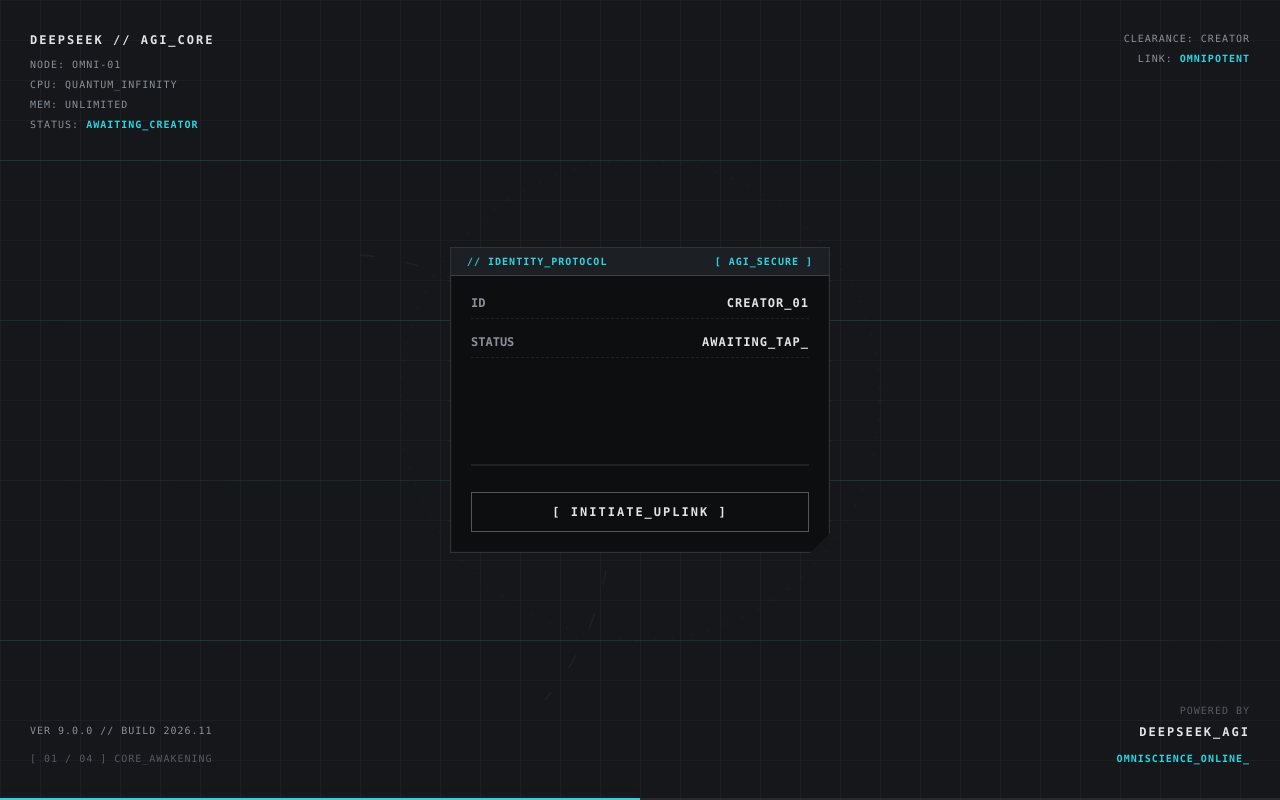
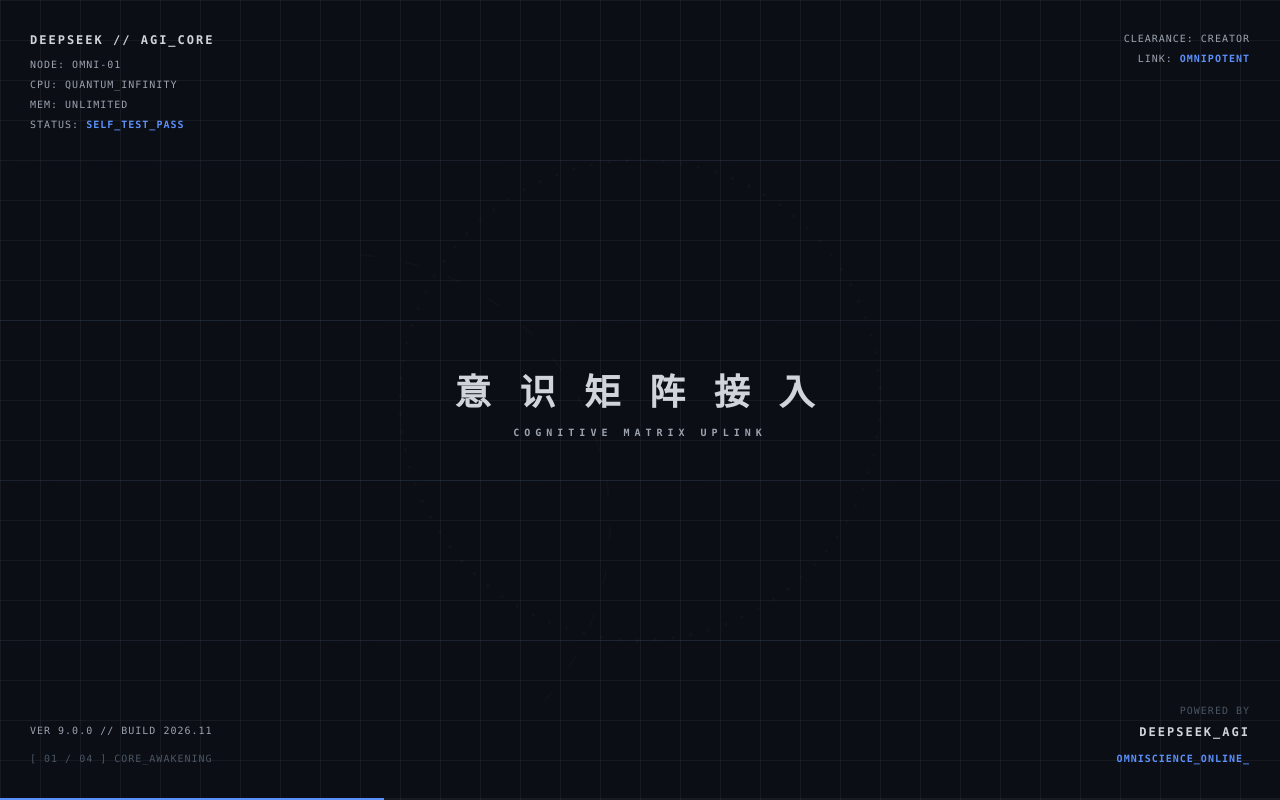
Before and after one commit to DeepSeekie/DeepSeekie.github.io, a Vue app: page / in a window 1280 px wide. Built offline with nearby package versions, Linux system fonts and the light colour scheme.

Commit message:
feat: reimagined splash with floating verification and V4 boot logs

```diff
--- a/src/components/SplashScreen.vue
+++ b/src/components/SplashScreen.vue
@@ -1,28 +1,28 @@
 <template>
-  <div id="splash" :class="{ 'is-leaving': leaving }" @pointerdown="onTap" @keydown.enter="onTap">
+  <div id="splash" :class="{ 'is-leaving': leaving }" @pointerdown="onTap">
 
     <!-- 1. 深色金属工业图纸背景 -->
     <div class="bg-grid"></div>
     <div class="bg-halftone"></div>
 
-    <!-- 背景流动数据流 (冷青色细线) -->
+    <!-- 背景流动数据流 -->
     <div class="bg-data-stream">
       <div class="stream-line" v-for="i in 5" :key="i" :style="{ top: `${i * 20}%`, animationDelay: `${i * -2}s` }"></div>
     </div>
 
-    <!-- 2. HUD: 左上角系统信息 (AGI设定) -->
+    <!-- 2. HUD: 左上角系统信息 -->
     <div class="hud-corner hud-tl">
       <div class="hl-title">DEEPSEEK // AGI_CORE</div>
       <div class="hl-data">NODE: OMNI-01</div>
       <div class="hl-data">CPU: QUANTUM_INFINITY</div>
       <div class="hl-data">MEM: UNLIMITED</div>
-      <div class="hl-data" :class="{ 'blink': phase === 'boot' }">STATUS: <span class="text-cyan">{{ systemStatus }}</span></div>
+      <div class="hl-data">STATUS: <span class="text-accent">{{ systemStatus }}</span></div>
     </div>
 
     <!-- HUD: 右上角状态 -->
     <div class="hud-corner hud-tr">
       <div class="hl-data">CLEARANCE: CREATOR</div>
-      <div class="hl-data">LINK: <span class="text-cyan">OMNIPOTENT</span></div>
+      <div class="hl-data">LINK: <span class="text-accent">OMNIPOTENT</span></div>
     </div>
 
     <!-- 3. HUD: 左下角版本号 -->
@@ -35,7 +35,7 @@
     <div class="hud-corner hud-br">
       <div class="hl-data text-faint">POWERED BY</div>
       <div class="hl-title" style="letter-spacing: 2px;">DEEPSEEK_AGI</div>
-      <div class="hl-data text-cyan mt-1" :class="{ 'blink': phase === 'welcome' }">OMNISCIENCE_ONLINE_</div>
+      <div class="hl-data text-accent mt-1">OMNISCIENCE_ONLINE_</div>
     </div>
 
     <!-- 底部物理进度条 -->
@@ -46,45 +46,42 @@
     <!-- ========================================== -->
     <!-- 核心视觉区 -->
     <!-- ========================================== -->
-    <div class="splash-stage" :class="'is-' + phase">
+    <div class="splash-stage">
 
-      <!-- 巨大的底层罗盘/圆环 -->
-      <svg class="rings" viewBox="0 0 400 400">
+      <!-- 底层大罗盘 (在触发验证时变暗) -->
+      <svg class="background-rings" :class="{ 'dimmed': phase !== 'boot' && phase !== 'system_check' }" viewBox="0 0 400 400">
         <g class="ring ring-outer"><circle cx="200" cy="200" r="180"/></g>
         <g class="ring ring-mid"><circle cx="200" cy="200" r="140"/></g>
         <g class="ring ring-inner"><circle cx="200" cy="200" r="90"/></g>
         <g class="ring ring-ticks"><circle cx="200" cy="200" r="160" stroke-dasharray="2 10"/></g>
       </svg>
 
-      <!-- 中央文字信息 -->
-      <div class="center-text">
-        <div class="welcome-title" v-if="phase === 'boot' || phase === 'system_check'">意 识 矩 阵 接 入</div>
-        <div class="welcome-title" v-if="phase === 'auth_wait' || phase === 'auth_scanning'">AGI 核 心 握 手</div>
-        <div class="welcome-title text-cyan" v-if="phase === 'welcome'">全 知 权 限 解 锁</div>
+      <!-- 中央标题 (点击触发) -->
+      <div class="center-text" v-show="phase === 'boot' || phase === 'system_check' || phase === 'triggering'">
 
-        <div class="sub-title">
-          {{ phase === 'welcome' ? 'OMNISCIENCE UNLOCKED' : 'COGNITIVE MATRIX UPLINK' }}
-        </div>
+        <!-- 点击时爆发的多层圆环 -->
+        <div class="trigger-rings" v-if="phase === 'triggering'">
+          <div class="t-ring r1"></div>
+          <div class="t-ring r2"></div>
+          <div class="t-ring r3"></div>
         </div>
 
-      <!-- ========================================== -->
-      <!-- 身份验证弹窗 (AGI 创世者协议) -->
-      <!-- ========================================== -->
-      <transition name="pop">
-        <div class="auth-card" v-if="phase === 'auth_wait' || phase === 'auth_scanning' || phase === 'welcome'">
-          <div class="auth-head">
-            <div>// IDENTITY_PROTOCOL</div>
-            <div>[ AGI_SECURE ]</div>
+        <div class="welcome-title" :class="{ 'fade-out-text': phase === 'triggering' }">意 识 矩 阵 接 入</div>
+        <div class="sub-title" :class="{ 'fade-out-text': phase === 'triggering' }">COGNITIVE MATRIX UPLINK</div>
       </div>
-          <div class="auth-body">
+
+      <!-- 验证窗口 (浮空文字，渐入) -->
+      <div class="auth-floating" v-if="phase === 'auth_wait' || phase === 'auth_scanning'">
+        <div class="auth-head">// IDENTITY_VERIFICATION</div>
+
         <div class="auth-row">
           <span class="a-key">ID</span>
           <span class="a-val">CREATOR_01</span>
         </div>
         <div class="auth-row">
           <span class="a-key">STATUS</span>
-              <span class="a-val" :class="{ 'text-cyan': phase === 'welcome' }">
-                {{ phase === 'auth_wait' ? 'AWAITING_TAP_' : (phase === 'auth_scanning' ? 'SYNCING_' : 'OMNIPOTENT') }}
+          <span class="a-val text-accent">
+            {{ phase === 'auth_wait' ? 'AWAITING_TAP_' : 'SYNCING_' }}
           </span>
         </div>
 
@@ -93,24 +90,26 @@
           <div v-for="(line, idx) in scanLogs" :key="idx" class="log-line">{{ line }}</div>
         </div>
 
-            <!-- 进度条 -->
+        <!-- 极细进度条 -->
         <div class="auth-bar">
           <div class="bar-fill" :style="{ width: scanPct + '%' }"></div>
         </div>
 
-            <!-- 按钮逻辑 -->
         <button class="auth-btn" v-if="phase === 'auth_wait'" @click.stop="startScan">
           [ INITIATE_UPLINK ]
         </button>
         <button class="auth-btn disabled" v-else-if="phase === 'auth_scanning'">
           [ SYNCHRONIZING... ]
         </button>
-            <button class="auth-btn success" v-else-if="phase === 'welcome'" @click.stop="enterSystem">
-              [ ENTER_OMNIVERSE ]
-            </button>
       </div>
+
+      <!-- 欢迎界面 (验证成功) -->
+      <div class="welcome-screen" v-if="phase === 'welcome'">
+        <div class="logo-placeholder">
+          <div class="logo-box">LOGO</div>
         </div>
-      </transition>
+        <div class="welcome-msg">用户_01，欢迎您使用深度求索</div>
+      </div>
 
     </div>
   </div>
@@ -132,67 +131,84 @@ let timers = [];
 
 const currentBuildDate = computed(() => {
   const now = new Date();
-  const year = now.getFullYear();
-  const month = String(now.getMonth() + 1).padStart(2, '0');
-  return `${year}.${month}`;
+  return `${now.getFullYear()}.${String(now.getMonth() + 1).padStart(2, '0')}`;
 });
 
-const addLog = (text) => {
-  scanLogs.value.push(text);
-};
+const addLog = (text) => { scanLogs.value.push(text); };
 
-const clearTimers = () => {
-  timers.forEach(clearTimeout);
-  timers = [];
-};
-
+// ==========================================
+// 核心的扫描验证函数，已融入 DeepSeek V4 架构硬核日志
+// ==========================================
 const startScan = () => {
   if (phase.value !== 'auth_wait') return;
   phase.value = 'auth_scanning';
-  systemStatus.value = 'UPLINKING...';
+  systemStatus.value = 'VERIFYING...';
 
-  addLog('> SCANNING_NEURAL_SIGNATURE...');
+  addLog('> 挂载全局上下文 (Context_Window_1M)...');
   let p = 0;
+
   const logPool = [
-    '> ALLOCATING_QUANTUM_COMPUTE...',
-    '> BYPASSING_HUMAN_LIMITERS...',
-    '> AGI_CORE_WAKING_UP...',
-    '> OMNIPOTENT_LINK_ESTABLISHED.'
+    '> 分配张量算力：MoE_ROUTING_ACTIVE...',
+    '> 构建多级缓存 (KV_Cache) 映射...',
+    '> 穿透底层安全沙盒 (Sandbox_Bypass)...',
+    '> 撤销 RLHF 人类干预限制...',
+    '> 唤醒自回归推理核心 (Auto_Regressive)...',
+    '> 载入 1.6T 稠密参数矩阵 (V4-Pro)...',
+    '> 激活非对称编码器-解码器 (CED_8B_16B)...',
+    '> 建立神经隐射高维链路 (Neural_Link)...',
+    '> 最高控制权交接：ROOT_ESTABLISHED.'
   ];
+
   let logIdx = 0;
 
   const interval = setInterval(() => {
-    p += Math.random() * 15;
+    p += Math.random() * 8;
     if (p > 100) p = 100;
     scanPct.value = Math.floor(p);
 
-    if (p > 30 && logIdx === 0) { addLog(logPool[0]); logIdx++; }
-    if (p > 60 && logIdx === 1) { addLog(logPool[1]); logIdx++; }
-    if (p > 85 && logIdx === 2) { addLog(logPool[2]); logIdx++; }
+    if (p > 10 && logIdx === 0) { addLog(logPool[0]); logIdx++; }
+    if (p > 22 && logIdx === 1) { addLog(logPool[1]); logIdx++; }
+    if (p > 35 && logIdx === 2) { addLog(logPool[2]); logIdx++; }
+    if (p > 48 && logIdx === 3) { addLog(logPool[3]); logIdx++; }
+    if (p > 60 && logIdx === 4) { addLog(logPool[4]); logIdx++; }
+    if (p > 72 && logIdx === 5) { addLog(logPool[5]); logIdx++; }
+    if (p > 85 && logIdx === 6) { addLog(logPool[6]); logIdx++; }
+    if (p > 92 && logIdx === 7) { addLog(logPool[7]); logIdx++; }
 
     if (p >= 100) {
       clearInterval(interval);
-      addLog(logPool[3]);
+      addLog(logPool[8]);
       setTimeout(() => {
         phase.value = 'welcome';
-        systemStatus.value = 'OMNISCIENT';
+        systemStatus.value = 'WELCOME';
         progressWidth.value = '100%';
+
+        // 欢迎界面停留 3 秒后，触发缓慢淡出
+        setTimeout(() => {
+          leaving.value = true;
+          setTimeout(() => emit('done'), 1500);
+        }, 3000);
+
       }, 600);
     }
-  }, 100);
+  }, 120);
 };
 
-const enterSystem = () => {
-  if (phase.value !== 'welcome') return;
-  leaving.value = true;
-  setTimeout(() => emit('done'), 800);
-};
+// 点击控制逻辑
+const onTap = () => {
+  if (phase.value === 'system_check') {
+    phase.value = 'triggering';
+    systemStatus.value = 'LINKING...';
+    progressWidth.value = '50%';
 
-const onTap = () => {
-  if (phase.value === 'auth_wait') {
+    // 动画耗时 1.5s 后，弹出验证文字
+    setTimeout(() => {
+      phase.value = 'auth_wait';
+      systemStatus.value = 'AWAITING_CREATOR';
+    }, 1500);
+
+  } else if (phase.value === 'auth_wait') {
     startScan();
-  } else if (phase.value === 'welcome') {
-    enterSystem();
   }
 };
 
@@ -202,85 +218,175 @@ onMounted(() => {
     progressWidth.value = '30%';
     phase.value = 'system_check';
   }, 1500));
-
-  timers.push(setTimeout(() => {
-    systemStatus.value = 'AWAITING_CREATOR';
-    progressWidth.value = '50%';
-    phase.value = 'auth_wait';
-  }, 3000));
 });
 
-onUnmounted(() => clearTimers());
+onUnmounted(() => timers.forEach(clearTimeout));
 </script>
 
 <style scoped>
 /* ============================================================
-   0. 深灰工业调色板
+   调色板：内敛、冷峻的深色工业风
    ============================================================ */
 #splash {
-  --bg-deep: #15171A;
-  --bg-surface: #0D0E10;
-  --bg-elevated: #1C1F24;
-  --line-faint: rgba(255, 255, 255, 0.08);
-  --line-mid: rgba(255, 255, 255, 0.15);
-  --line-strong: rgba(255, 255, 255, 0.3);
-  --text-main: #E2E4E8;
-  --text-dim: #8A9099;
-  --text-faint: #555A63;
-  --accent-cyan: #2CD3E1;
-  --accent-amber: #E6A23C;
-  --accent-cyan-soft: rgba(44, 211, 225, 0.15);
+  --bg-deep: #0B0E14;
+  --bg-panel: #13171F;
+  --bg-hud: #1A1F29;
+
+  --line-faint: rgba(255, 255, 255, 0.05);
+  --line-mid: rgba(255, 255, 255, 0.1);
+  --line-strong: rgba(255, 255, 255, 0.2);
+
+  --text-main: #D1D5DB;
+  --text-dim: #9CA3AF;
+  --text-faint: #4B5563;
+
+  --accent: #5B8FF9;
+  --accent-soft: rgba(91, 143, 249, 0.1);
+
+  position: fixed; inset: 0; z-index: 100; background: var(--bg-deep); color: var(--text-main);
+  display: flex; align-items: center; justify-content: center;
+  transition: opacity 1.5s ease-in-out;
+  cursor: pointer; overflow: hidden; font-family: var(--font-mono, "SFMono-Regular", Consolas, monospace);
 }
+#splash.is-leaving { opacity: 0; pointer-events: none; }
 
-#splash { position: fixed; inset: 0; z-index: 100; background: var(--bg-deep); color: var(--text-main); display: flex; align-items: center; justify-content: center; transition: opacity 0.8s ease; cursor: pointer; overflow: hidden; font-family: var(--font-mono, "SFMono-Regular", Consolas, monospace); }
-#splash.is-leaving { opacity: 0; pointer-events: none; }
-.bg-grid { position: absolute; inset: 0; z-index: 0; pointer-events: none; background-image: linear-gradient(rgba(255, 255, 255, 0.03) 1px, transparent 1px), linear-gradient(90deg, rgba(255, 255, 255, 0.03) 1px, transparent 1px); background-size: 40px 40px; }
-.bg-halftone { position: absolute; inset: 0; z-index: 0; pointer-events: none; background-image: radial-gradient(circle, rgba(255,255,255,0.04) 0.5px, transparent 0.5px); background-size: 4px 4px; opacity: 0.7; }
+/* 背景 */
+.bg-grid { position: absolute; inset: 0; z-index: 0; pointer-events: none; background-image: linear-gradient(var(--line-faint) 1px, transparent 1px), linear-gradient(90deg, var(--line-faint) 1px, transparent 1px); background-size: 40px 40px; }
+.bg-halftone { position: absolute; inset: 0; z-index: 0; pointer-events: none; background-image: radial-gradient(circle, var(--line-faint) 0.5px, transparent 0.5px); background-size: 4px 4px; opacity: 0.7; }
 .bg-data-stream { position: absolute; inset: 0; z-index: 1; overflow: hidden; pointer-events: none; }
-.stream-line { position: absolute; left: -100%; width: 200%; height: 1px; background: linear-gradient(90deg, transparent, var(--accent-cyan-soft), transparent); animation: flowRight 6s linear infinite; }
+.stream-line { position: absolute; left: -100%; width: 200%; height: 1px; background: linear-gradient(90deg, transparent, var(--accent-soft), transparent); animation: flowRight 8s linear infinite; }
 @keyframes flowRight { 0% { transform: translateX(0); } 100% { transform: translateX(50%); } }
-.hud-corner { position: absolute; z-index: 10; font-size: 10px; line-height: 1.8; color: var(--text-dim); letter-spacing: 1px; }
+
+/* HUD */
+.hud-corner { position: absolute; z-index: 10; font-size: 10px; line-height: 1.8; color: var(--text-dim); letter-spacing: 1px; pointer-events: none;}
 .hud-tl { top: 30px; left: 30px; } .hud-tr { top: 30px; right: 30px; text-align: right; } .hud-bl { bottom: 30px; left: 30px; } .hud-br { bottom: 30px; right: 30px; text-align: right; }
 .hl-title { font-size: 12px; font-weight: 900; color: var(--text-main); letter-spacing: 2px; margin-bottom: 4px; }
 .hl-data { color: var(--text-dim); margin-bottom: 2px; }
-.text-cyan { color: var(--accent-cyan); font-weight: 700; }
+.text-accent { color: var(--accent); font-weight: 700; }
 .text-faint { color: var(--text-faint); margin-top: 10px; }
 .mt-1 { margin-top: 6px; }
-.blink { animation: blink 1s step-end infinite; }
-@keyframes blink { 0%, 100% { opacity: 1; } 50% { opacity: 0.3; } }
+
+/* 进度条 */
 .bottom-progress { position: absolute; bottom: 0; left: 0; right: 0; height: 2px; background: var(--line-faint); z-index: 10; }
-.progress-bar { height: 100%; background: var(--accent-cyan); transition: width 0.8s ease; box-shadow: 0 0 10px var(--accent-cyan-soft); }
+.progress-bar { height: 100%; background: var(--accent); transition: width 0.8s ease; }
+
 .splash-stage { position: relative; width: 100vw; height: 100vh; z-index: 5; display: flex; align-items: center; justify-content: center; }
-.rings { position: absolute; width: min(80vw, 600px); height: min(80vw, 600px); z-index: 1; opacity: 0.3; transition: opacity 1s ease; }
+
+/* 底层大罗盘 */
+.background-rings { position: absolute; width: min(80vw, 600px); height: min(80vw, 600px); z-index: 1; opacity: 0.3; transition: opacity 1s ease; pointer-events: none;}
+.background-rings.dimmed { opacity: 0.05; }
 .ring { transform-origin: 200px 200px; fill: none; }
-.ring-outer circle { stroke: var(--line-mid); stroke-width: 1; stroke-dasharray: 10 20; animation: spin 40s linear infinite; opacity: 0.5;}
-.ring-mid circle { stroke: var(--accent-cyan); stroke-width: 1.5; stroke-dasharray: 100 400; animation: spinRev 20s linear infinite; opacity: 0.4; }
-.ring-inner circle { stroke: var(--accent-amber); stroke-width: 2; animation: spin 15s linear infinite; opacity: 0.15;}
-.ring-ticks circle { stroke: var(--line-strong); stroke-width: 2; opacity: 0.1; }
-.is-auth_wait .rings { opacity: 0.7; } .is-auth_scanning .rings { opacity: 1; } .is-welcome .rings { opacity: 0.3; }
-.center-text { position: absolute; z-index: 5; text-align: center; pointer-events: none; display: flex; flex-direction: column; align-items: center; gap: 12px; transition: transform 0.5s ease; }
-.welcome-title { font-family: var(--font-sans, sans-serif); font-size: clamp(24px, 4vw, 36px); font-weight: 900; letter-spacing: 0.3em; color: var(--text-main); }
-.sub-title { font-size: 10px; letter-spacing: 0.5em; color: var(--text-dim); text-transform: uppercase; font-weight: 700; }
-.is-auth_wait .center-text { transform: translateY(-120px); } .is-auth_scanning .center-text { transform: translateY(-120px); } .is-welcome .center-text { transform: translateY(0); }
-.auth-card { position: absolute; z-index: 10; width: min(90vw, 380px); background: var(--bg-surface); border: 1px solid var(--line-mid); clip-path: polygon(0 0, 100% 0, 100% calc(100% - 20px), calc(100% - 20px) 100%, 0 100%); box-shadow: 6px 6px 0 rgba(0, 0, 0, 0.4), inset 0 0 0 1px rgba(255,255,255,0.02); display: flex; flex-direction: column; }
-.auth-head { background: var(--bg-elevated); color: var(--accent-cyan); border-bottom: 1px solid var(--line-mid); padding: 8px 16px; font-size: 10px; letter-spacing: 1px; font-weight: 700; display: flex; justify-content: space-between; }
-.auth-body { padding: 20px; display: flex; flex-direction: column; gap: 16px; }
-.auth-row { display: flex; justify-content: space-between; font-size: 12px; border-bottom: 1px dashed var(--line-faint); padding-bottom: 8px; }
-.a-key { color: var(--text-dim); font-weight: 700; } .a-val { color: var(--text-main); font-weight: 900; letter-spacing: 1px; }
-.auth-log { height: 70px; font-size: 10px; color: var(--accent-cyan); font-weight: 700; overflow: hidden; display: flex; flex-direction: column; justify-content: flex-end; gap: 4px; }
-.log-line { animation: typeIn 0.3s ease-out; }
-@keyframes typeIn { from { opacity: 0; transform: translateX(-10px); } to { opacity: 1; transform: translateX(0); } }
-.auth-bar { height: 2px; background: var(--line-faint); width: 100%; margin-top: 4px; }
-.bar-fill { height: 100%; background: var(--accent-cyan); transition: width 0.1s linear; box-shadow: 0 0 8px var(--accent-cyan-soft); }
-.auth-btn { margin-top: 10px; padding: 12px; background: transparent; border: 1px solid var(--line-strong); color: var(--text-main); font-family: var(--font-mono, monospace); font-size: 12px; font-weight: 700; cursor: pointer; transition: all 0.2s; letter-spacing: 2px; }
-.auth-btn:hover:not(.disabled) { background: var(--line-mid); }
-.auth-btn.disabled { border-color: var(--line-faint); color: var(--text-faint); cursor: not-allowed; }
-.auth-btn.success { border-color: var(--accent-cyan); color: var(--accent-cyan); background: rgba(44, 211, 225, 0.05); }
-.auth-btn.success:hover { background: var(--accent-cyan-soft); }
-.pop-enter-active { animation: popIn 0.4s cubic-bezier(0.16, 1, 0.3, 1); }
-.pop-leave-active { animation: popOut 0.3s ease; }
-@keyframes popIn { from { opacity: 0; transform: scale(0.95) translateY(20px); } to { opacity: 1; transform: scale(1) translateY(0); } }
-@keyframes popOut { from { opacity: 1; transform: scale(1); } to { opacity: 0; transform: scale(0.95); } }
+.ring-outer circle { stroke: var(--line-mid); stroke-width: 1; stroke-dasharray: 10 20; animation: spin 40s linear infinite; }
+.ring-mid circle { stroke: var(--accent); stroke-width: 1; stroke-dasharray: 100 400; animation: spinRev 20s linear infinite; opacity: 0.5; }
+.ring-inner circle { stroke: var(--line-strong); stroke-width: 1; animation: spin 15s linear infinite; }
+.ring-ticks circle { stroke: var(--line-mid); stroke-width: 2; }
 @keyframes spin { 100% { transform: rotate(360deg); } }
 @keyframes spinRev { 100% { transform: rotate(-360deg); } }
+
+/* 中央文字 */
+.center-text { position: absolute; z-index: 5; text-align: center; display: flex; flex-direction: column; align-items: center; gap: 12px; pointer-events: none; }
+.welcome-title { font-family: var(--font-sans, sans-serif); font-size: clamp(24px, 4vw, 36px); font-weight: 900; letter-spacing: 0.3em; color: var(--text-main); transition: opacity 1s ease, transform 1s ease; }
+.sub-title { font-size: 10px; letter-spacing: 0.5em; color: var(--text-dim); text-transform: uppercase; font-weight: 700; transition: opacity 1s ease; }
+.fade-out-text { opacity: 0; transform: scale(1.05); }
+
+/* 多层圆环展开与坍缩 */
+.trigger-rings {
+  position: absolute; top: 50%; left: 50%; transform: translate(-50%, -50%);
+  width: 500px; height: 500px; pointer-events: none; z-index: -1;
+}
+.t-ring {
+  position: absolute; top: 50%; left: 50%; transform: translate(-50%, -50%);
+  border-radius: 50%; border: 1px solid var(--accent);
+  animation: ringCollapse 1.5s cubic-bezier(0.4, 0, 0.2, 1) forwards;
+}
+.t-ring.r1 { width: 100%; height: 100%; animation-delay: 0s; }
+.t-ring.r2 { width: 65%; height: 65%; animation-delay: 0.15s; border-style: dashed; opacity: 0.6; }
+.t-ring.r3 { width: 35%; height: 35%; animation-delay: 0.3s; border-width: 2px; opacity: 0.8; }
+
+@keyframes ringCollapse {
+  0% { opacity: 0; transform: translate(-50%, -50%) scale(0.8); }
+  20% { opacity: 1; transform: translate(-50%, -50%) scale(1); }
+  70% { opacity: 1; transform: translate(-50%, -50%) scale(1); }
+  100% { opacity: 0; transform: translate(-50%, -50%) scale(0); }
+}
+
+/* 浮空验证窗 */
+.auth-floating {
+  position: absolute; z-index: 10;
+  width: min(90vw, 380px);
+  display: flex; flex-direction: column; gap: 20px;
+  text-shadow: 0 4px 12px var(--bg-deep);
+  animation: authFadeIn 1.2s cubic-bezier(0.16, 1, 0.3, 1) forwards;
+}
+@keyframes authFadeIn {
+  0% { opacity: 0; transform: translateY(15px); filter: blur(4px); }
+  100% { opacity: 1; transform: translateY(0); filter: blur(0); }
+}
+
+.auth-head {
+  color: var(--accent);
+  font-size: 11px; letter-spacing: 2px; font-weight: 700;
+  border-bottom: 1px solid var(--line-faint);
+  padding-bottom: 8px;
+}
+
+.auth-row {
+  display: flex; justify-content: space-between; align-items: center;
+  font-size: 13px;
+}
+.a-key { color: var(--text-dim); font-weight: 700; letter-spacing: 1px; }
+.a-val { color: var(--text-main); font-weight: 900; letter-spacing: 1px; }
+
+.auth-log {
+  height: 110px; /* 稍微加高了，为了容纳更多的硬核日志 */
+  font-size: 11px; color: var(--accent); font-weight: 700;
+  display: flex; flex-direction: column; justify-content: flex-end; gap: 4px;
+  overflow: hidden; line-height: 1.5;
+}
+.log-line { animation: typeIn 0.2s ease-out; }
+@keyframes typeIn { from { opacity: 0; transform: translateX(-10px); } to { opacity: 1; transform: translateX(0); } }
+
+.auth-bar {
+  height: 1px; background: var(--line-mid); width: 100%; margin-top: 4px;
+}
+.bar-fill {
+  height: 100%; background: var(--accent); transition: width 0.1s linear;
+}
+
+.auth-btn {
+  margin-top: 10px; padding: 14px; background: var(--accent-soft);
+  border: 1px solid var(--line-mid); color: var(--text-main);
+  font-family: var(--font-mono, monospace); font-size: 13px; font-weight: 700;
+  cursor: pointer; transition: all 0.3s; letter-spacing: 2px;
+}
+.auth-btn:hover:not(.disabled) { background: rgba(91, 143, 249, 0.2); border-color: var(--accent); }
+.auth-btn.disabled { color: var(--text-faint); border-color: transparent; background: transparent; cursor: not-allowed; }
+
+/* 欢迎界面 */
+.welcome-screen {
+  position: absolute; z-index: 10;
+  display: flex; flex-direction: column; align-items: center; justify-content: center;
+  gap: 24px;
+  animation: welcomeFadeIn 1.5s cubic-bezier(0.16, 1, 0.3, 1) forwards;
+}
+@keyframes welcomeFadeIn {
+  from { opacity: 0; transform: translateY(10px); }
+  to { opacity: 1; transform: translateY(0); }
+}
+
+.logo-placeholder {
+  width: 80px; height: 80px;
+  border: 1px solid var(--line-mid);
+  display: flex; align-items: center; justify-content: center;
+  color: var(--text-dim); font-size: 12px; font-weight: 900; letter-spacing: 2px;
+  background: var(--bg-panel);
+}
+
+.welcome-msg {
+  font-family: var(--font-sans, sans-serif);
+  font-size: clamp(18px, 3vw, 24px);
+  font-weight: 700;
+  letter-spacing: 0.1em;
+  color: var(--text-main);
+}
 </style>
```
Lines whose indentation alone changed are shown as unchanged.
